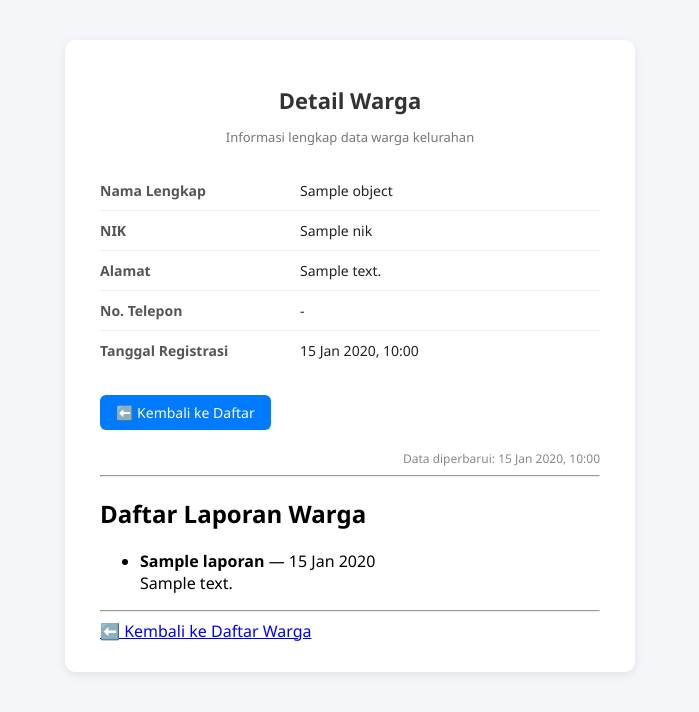
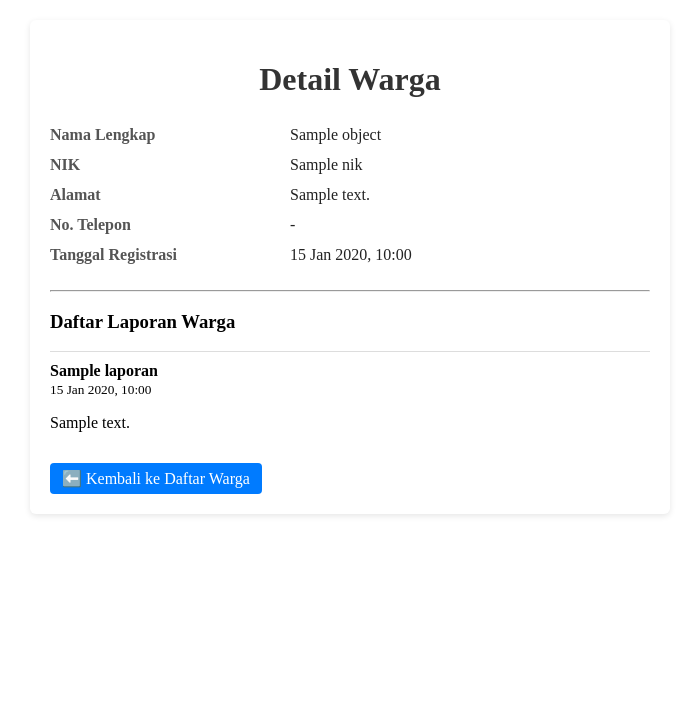
Before and after one commit to LangTzyy/WargaApp, a Django app: template warga/templates/warga/warga_detail.html in a window 1280 px wide. Shown: the top 712 px of the page, without its empty margins (290-989 px from the left). Run offline with Django 3.2, Linux system fonts and the light colour scheme; the template is opened without the code that fills it: most values are stand-ins (such as "Sample title", 1, 10 or a date in 2020).

Commit message:
Update warga_detail.html

```diff
--- a/warga/templates/warga/warga_detail.html
+++ b/warga/templates/warga/warga_detail.html
@@ -5,130 +5,80 @@
     <title>Detail Warga</title>
     <style>
         body {
-            font-family: "Segoe UI", Arial, sans-serif;
-            background-color: #f4f6f9;
+            font-family: times new roman, Arial, sans-serif;
             margin: 0;
-            padding: 40px;
-            display: flex;
-            justify-content: center;
+            padding: 20px;
         }
-
-        .card {
+        .container {
             background: #fff;
-            width: 500px;
-            padding: 30px 35px;
-            border-radius: 10px;
-            box-shadow: 0 3px 10px rgba(0,0,0,0.08);
+            max-width: 600px;
+            margin: auto;
+            padding: 20px;
+            border-radius: 6px;
+            box-shadow: 0 2px 6px rgba(0,0,0,0.1);
         }
-
         h1 {
-            font-size: 22px;
             text-align: center;
             color: #333;
-            margin-bottom: 8px;
         }
-
-        p.subtitle {
-            text-align: center;
-            font-size: 13px;
-            color: #777;
-            margin-bottom: 25px;
-        }
-
         table {
             width: 100%;
             border-collapse: collapse;
-            font-size: 14px;
+            margin-bottom: 20px;
         }
-
         th {
             text-align: left;
+            width: 40%;
             color: #555;
-            width: 40%;
-            padding: 10px 0;
-            vertical-align: top;
+            padding: 6px 0;
         }
-
         td {
-            padding: 10px 0;
+            padding: 6px 0;
             color: #222;
         }
-
-        tr:not(:last-child) td, tr:not(:last-child) th {
-            border-bottom: 1px solid #eee;
+        .laporan {
+            border-top: 1px solid #ddd;
+            margin-top: 15px;
+            padding-top: 10px;
         }
-
-        .btn-back {
+        a {
             display: inline-block;
-            margin-top: 25px;
-            background-color: #007bff;
+            margin-top: 15px;
+            text-decoration: none;
+            background: #007bff;
             color: white;
-            text-decoration: none;
-            padding: 8px 16px;
-            border-radius: 6px;
-            font-size: 14px;
-            transition: background 0.2s ease;
+            padding: 6px 12px;
+            border-radius: 4px;
         }
-
-        .btn-back:hover {
-            background-color: #005fc5;
-        }
-
-        .footer {
-            text-align: right;
-            margin-top: 20px;
-            font-size: 12px;
-            color: #888;
+        a:hover {
+            background: #005fc1;
         }
     </style>
 </head>
 <body>
-    <div class="card">
+    <div class="container">
         <h1>Detail Warga</h1>
-        <p class="subtitle">Informasi lengkap data warga kelurahan</p>
 
         <table>
-            <tr>
-                <th>Nama Lengkap</th>
-                <td>{{ object.nama_lengkap }}</td>
-            </tr>
-            <tr>
-                <th>NIK</th>
-                <td>{{ object.nik }}</td>
-            </tr>
-            <tr>
-                <th>Alamat</th>
-                <td>{{ object.alamat }}</td>
-            </tr>
-            <tr>
-                <th>No. Telepon</th>
-                <td>{{ object.no_telepon|default:"-" }}</td>
-            </tr>
-            <tr>
-                <th>Tanggal Registrasi</th>
-                <td>{{ object.tanggal_registrasi|date:"d M Y, H:i" }}</td>
-            </tr>
+            <tr><th>Nama Lengkap</th><td>{{ object.nama_lengkap }}</td></tr>
+            <tr><th>NIK</th><td>{{ object.nik }}</td></tr>
+            <tr><th>Alamat</th><td>{{ object.alamat }}</td></tr>
+            <tr><th>No. Telepon</th><td>{{ object.no_telepon|default:"-" }}</td></tr>
+            <tr><th>Tanggal Registrasi</th><td>{{ object.tanggal_registrasi|date:"d M Y, H:i" }}</td></tr>
         </table>
 
-        <a href="{% url 'warga-list' %}" class="btn-back">⬅️ Kembali ke Daftar</a>
+        <hr>
+        <h3>Daftar Laporan Warga</h3>
+        {% for laporan in object.laporan.all %}
+            <div class="laporan">
+                <strong>{{ laporan.judul }}</strong><br>
+                <small>{{ laporan.tanggal_laporan|date:"d M Y, H:i" }}</small>
+                <p>{{ laporan.isi_laporan }}</p>
+            </div>
+        {% empty %}
+            <p>Belum ada laporan yang dibuat oleh warga ini.</p>
+        {% endfor %}
 
-        <div class="footer">
-            Data diperbarui: {{ object.tanggal_registrasi|date:"d M Y, H:i" }}
-        </div>
-        <hr>
-        <h2>Daftar Laporan Warga</h2>
-        <ul>
-            {% for laporan in object.laporan.all %}
-                <li>
-                    <strong>{{ laporan.judul }}</strong> — {{ laporan.tanggal_laporan|date:"d M Y" }}<br>
-                    {{ laporan.isi_laporan|truncatewords:20 }}
-                </li>
-            {% empty %}
-                <li>Belum ada laporan yang dibuat oleh warga ini.</li>
-            {% endfor %}
-        </ul>
-
-        <hr>
         <a href="{% url 'warga-list' %}">⬅️ Kembali ke Daftar Warga</a>
     </div>
 </body>
```
